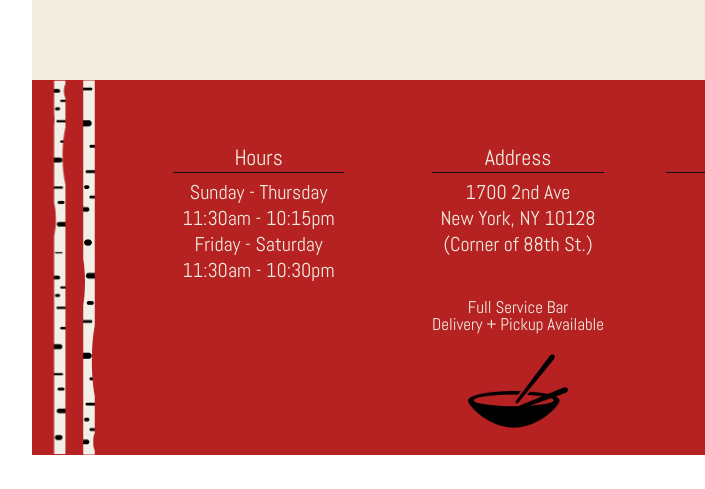
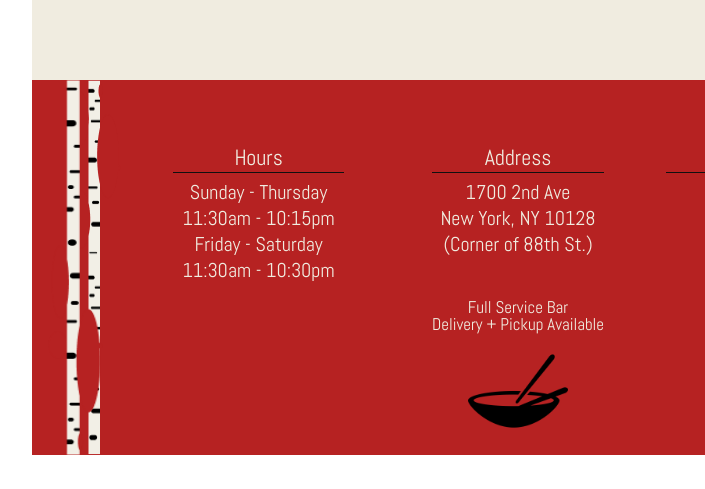
Before and after one commit to ymayers/vietnam88, a plain HTML site: page index.html in a window 1280 px wide. Shown: the part 2484-2973 px from the top of the page, 122-827 px from the left. Drawn offline with Linux system fonts and the light colour scheme.

Commit message:
Add files via upload

```diff
--- a/style.css
+++ b/style.css
@@ -186,7 +186,7 @@ main {
   background-color: #f0ece0;
   margin-top: 3em;
   justify-content: center;
-  position: relative;
+  /* position: relative; */
   text-align: center;
 }
 
@@ -229,17 +229,17 @@ main {
 }
 
 #footer {
-  display: flex;
+  /* display: flex;
   width: 100%;
   justify-content: center;
   height: 100%;
-  position: relative;
+  position: relative; */
 }
 
 .footer-container {
   display: grid;
   grid-template-columns: 10% 1fr 10%;
-  width: 1200px;
+  width: 100%;
   height: 375px;
   background-color: #b62222;
   font-weight: lighter;
@@ -304,20 +304,21 @@ main {
 
 .left-branch-container {
   display: flex;
-  width: 20%;
+  width: 100%;
   height: 375px;
+  margin-left: 5%;
 }
 
 .branch-left {
   width: 55px;
   height: 375px;
-  margin-right: 1%;
+  margin-left: 30%;
 }
 
 .branch-left-mid {
   width: 55px;
   height: 375px;
-  margin: 0 0 0 -100%;
+  margin: 0 0 0 -75%;
   z-index: 1;
 }
 
@@ -326,7 +327,6 @@ main {
   width: 55px;
   height: 100%;
   /* transform: translate(55%, 0%); */
-  position: relative;
   z-index: 2;
 }
 
@@ -335,7 +335,7 @@ main {
   width: 55px;
   height: 100%;
   /* transform: translate(55%, 0%); */
-  position: relative;
+
   z-index: 1;
 }
 
@@ -344,5 +344,4 @@ main {
   width: 55px;
   height: 100%;
   /* transform: translate(55%, 0%); */
-  position: relative;
 }
```
